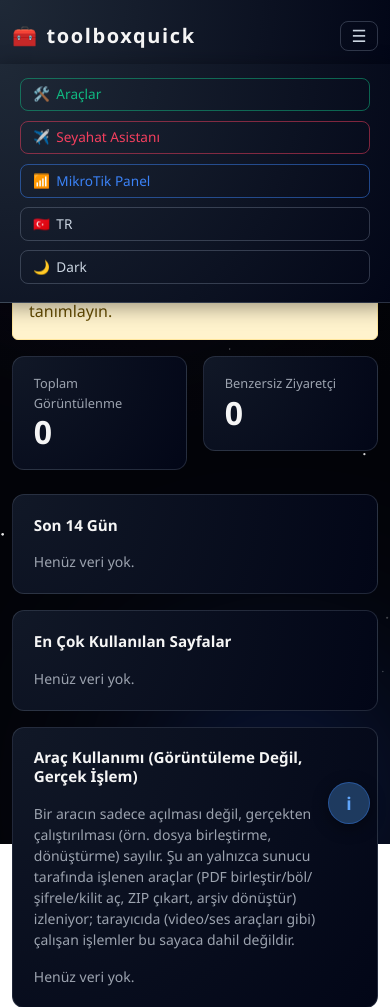
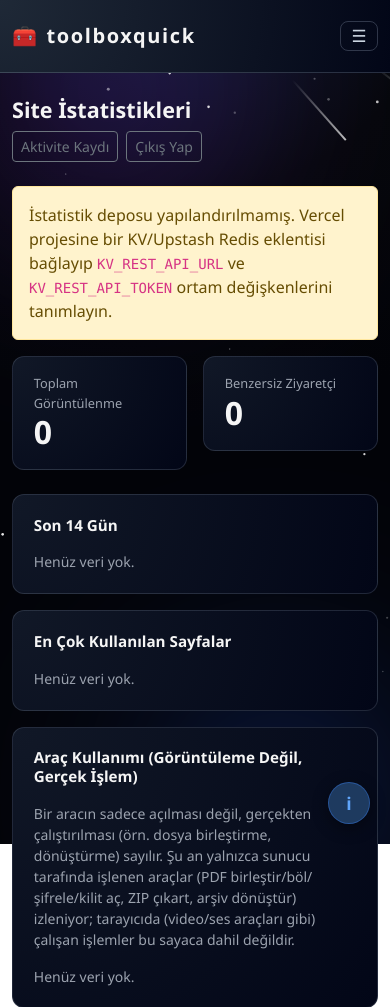
Before and after one commit to kaanbyzt/converter, a Flask app: page /admin in a window 390 px wide. Shown: the top 1007 px of the page. Run offline with Flask 3, Linux system fonts and the light colour scheme; the visitor is signed in with stand-in values (Sample User, id 1).

Commit message:
mobil burger menu fix

```diff
--- a/api/templates/base.html
+++ b/api/templates/base.html
@@ -271,7 +271,7 @@
             }
 
             .navbar-actions {
-                display: none;
+                display: none !important;
                 position: absolute;
                 top: 100%;
                 left: 0;
@@ -287,7 +287,7 @@
             }
 
             .navbar-actions.nav-open {
-                display: flex;
+                display: flex !important;
             }
 
             .navbar-actions .theme-toggle-btn {
```
